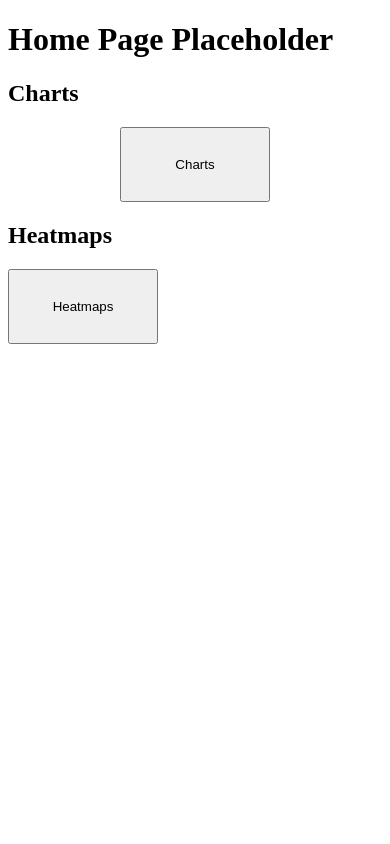
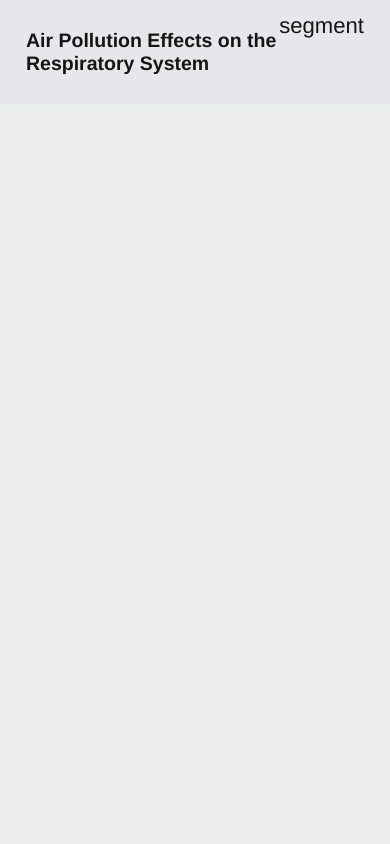
Before and after one commit to arianajoslyn/Air-Pollution-Effects-on-the-Respiratory-System, a Flask app: template templates/index.html in a window 390 px wide. Run offline with Flask 2, Linux system fonts and the light colour scheme; the template is opened without the code that fills it, so the values that code supplies are empty; some libraries are stand-ins or nearby versions.

Commit message:
update index and style

```diff
--- a/templates/index.html
+++ b/templates/index.html
@@ -1,10 +1,43 @@
 <!DOCTYPE html>
-<html>
+<html lang="en">
+
 <head>
+  <meta charset="UTF-8">
+  <meta name="viewport" content="width=device-width, initial-scale=1.0">
+  <meta http-equiv="X-UA-Compatible" content="ie=edge">
+  <link rel="stylesheet" href="style.css">
+  <title>Air Pollution Effects on the Respiratory System</title>
+</head>
 <body>
-<h1>Home Page Placeholder</h1>
-<h2>Charts</h2><p align="center"><a href=Charts/Charts.html ><button class=grey style="height:75px;width:150px">Charts</button></a></p>
-<h2>Heatmaps</h2><p align="left"><a href=Heatmaps/Heatmaps.html ><button class=grey style="height:75px;width:150px">Heatmaps</button></a></p>
+  <nav class="navbar">
+      <div class="container">
+        <div>
+          <h1>Air Pollution Effects on the Respiratory System</h1>
+        <div class="menu">
+          <ul>
+            <li>
+              <a href="#"></a>
+            </li>
+            <li>
+              <a href="Charts/Charts.html" ></p><button class=grey style="height:75px;width:150px">Charts</button></a>
+            </li>
+            <li>
+              <a href="Heatmaps/Heatmaps.html"><button class=grey style="height:75px;width:150px">Heatmaps</button></a>
+            <li>
+              <a href="#"></a>
+            </li>
+          </ul>
+          <ul class="options">
+        </ul>
+    </div>
+    </div>
+    <div class="menu-btn">
+      <span class="material-icons">
+        segment
+      </span>
+    </div>
+  </div>
+</nav>
 
 
  <!-- Custom styles for this template-->
--- /dev/null
+++ b/templates/style.css
@@ -0,0 +1,298 @@
+/* Sticky Footer rules (https://getbootstrap.com/examples/sticky-footer/) */
+html {
+  position: relative;
+  min-height: 100%;
+}
+
+body {
+  margin: 0;
+  font-family: Helvetica, sans-sefif;
+  color: rgb(23, 20, 20);
+  background: #ecedef;
+  min-height: 100vh;
+}
+
+* {
+  box-sizing: border-box;
+  margin: 2;
+  padding: 2;
+}
+
+h1,h2, h3, h4 {
+  margin: 1;
+}
+
+a {
+  text-decoration: none;
+  color: #fff;
+}
+
+p {
+  color: #6b6f8a;
+  font-size: 0.9em;
+}
+
+small {
+  color: #6b6f8a;
+}
+
+ul {
+  list-style-type: none;
+  margin: 0;
+  padding: 0;
+}
+
+/* width */
+::-webkit-scrollbar {
+  width: 10px;
+}
+
+/* Track */
+::-webkit-scrollbar-track {
+  background: #dfe1e6;
+}
+
+/* Handle */
+::-webkit-scrollbar-thumb {
+  background: #6b6f8a;
+}
+
+/*===== Navbar =====*/
+.navbar {
+  text-decoration: none;
+  background: #e6e6eb;
+  z-index: 5;
+  position: fixed;
+  width: 100%;
+}
+
+.navbar .container {
+  max-width: 1250px;
+  padding: 1em 2em;
+  margin: 0 auto;
+}
+
+.navbar .container > div {
+  display: grid;
+  grid-template-columns: fr 6fr;
+  align-items: center;
+}
+
+.navbar .menu,
+.navbar .social-media {
+  display: flex;
+  justify-content: space-between;
+  align-items: center;
+}
+
+.navbar ul {
+  display: inline-block;
+}
+
+.navbar ul li {
+  display: inline-block;
+  margin: 0 0.5em;
+}
+
+.navbar ul a {
+  font-size: 0.8em;
+  text-transform: uppercase;
+  color: #6b6f8a;
+  padding-bottom: 0.2em;
+  transition: 0.3s;
+}
+
+.navbar ul a:hover {
+  color: #fff;
+}
+
+.navbar .active {
+  border-bottom: 2px #03dcee solid;
+  color: #fff;
+}
+
+.navbar .container .menu-btn {
+  display: none;
+}
+
+.options span {
+  font-size: 2em;
+  color: #fff;
+}
+
+.profile-img {
+  width: 2.5em;
+  border-radius: 50%;
+}
+
+.notification { position: relative; }
+
+.notification::before {
+  content: '5';
+  position: absolute;
+  top: -1.5em;
+  right: -0.5em;
+  width: 1.5em;
+  height: 1.5em;
+  background: #ea335d;
+  color: #fff;
+  border-radius: 50%;
+  text-align: center;
+  line-height: 22px;
+}
+/*===== Dashboard =====*/
+.dashboard {
+  margin-top: 20px;
+  background: #172042;
+  padding: 2em;
+  display: grid;
+  grid-template-columns: 1fr 2fr ;
+  justify-content: center;
+  grid-gap: 2em;
+  /* position: absolute;
+  top: 4.1em;
+  right: 0; */
+ /* width: calc(100% - 18em);  */
+  overflow-x: hidden;
+}
+
+.panel {
+  background: linear-gradient(90deg, #262a4f, #122442);
+  box-shadow:
+    -5px -5px 8px #293063,
+    5px 5px 8px #11163c;
+  border-radius: 15px;
+  height: 500px;
+  overflow-y: scroll;
+
+}
+
+/*List panel*/
+
+.list li {
+  display: flex;
+  justify-content: space-between;
+  align-items: center;
+  padding: 1.2em;
+
+}
+
+.list li:not(:last-child) {
+  border-bottom: 1px #2a335e solid;
+}
+.person{
+  width: 120px;
+}
+.no_books {
+  color: #2e4fd2;
+  width: 100px;
+  text-align: center;
+}
+
+
+.no_pages {
+  color: #c13232;
+  width: 100px;
+  text-align: center;
+}
+
+
+/*Charts*/
+#scientificChart {
+  grid-column-start: span 3;
+}
+#barChart{
+  width: 100%;
+  overflow-x: scroll;
+}
+
+@media screen and (max-width: 1150px) {
+  .dashboard, .sales {
+    grid-template-columns: 1fr 1fr;
+  }
+  #scientificChart, .sales {
+    grid-column-start: span 2;
+  }
+  .text-horizontal {
+    grid-column-start: span 1;
+  }
+}
+
+@media screen and (max-width: 1050px) {
+  .sidebar {
+    max-width: initial;
+    text-align: center;
+    padding: 5em 1em 1em 1em;
+  }
+  .sidebar a span:not(.material-icons),
+  .note,
+  .sidebar-footer,
+  .title  {
+    display: none;
+  }
+  .sidebar a .material-icons {
+    margin: 0;
+  }
+  .dashboard {
+    width: calc(100% - 4.1em);
+  }
+}
+
+@media screen and (max-width: 800px) {
+  .navbar .container {
+    display: flex;
+    justify-content: space-between;
+    align-items: flex-start;
+  }
+  .navbar .container > div {
+    grid-template-columns: 1fr;
+  }
+  .navbar  .menu {
+    flex-direction: column;
+    align-items: flex-start;
+    height: 0;
+    overflow: hidden;
+    transition: 0.7s;
+  }
+  .navbar ul:nth-child(1) li {
+    display: block;
+    margin: 1em 0;
+  }
+  .navbar ul:nth-child(1) li:nth-child(1) {
+    margin-top: 1.5em;
+  }
+  .navbar ul:nth-child(2) li:nth-child(1) {
+    margin-left: 0;
+  }
+  .navbar .container .menu-btn {
+    display: inline-block;
+    cursor: pointer;
+  }
+  .navbar .container .menu-btn span {
+    font-size: 1.7em;
+  }
+  .navbar .container .nav-toggle {
+    height: 16em;
+  }
+}
+
+@media screen and (max-width: 750px) {
+  .dashboard, .sales {
+    grid-template-columns: 1fr;
+  }
+  #scientificChart, .sales {
+    grid-column-start: span 1;
+  }
+}
+
+@media screen and (max-height: 700px) {
+  .sidebar .container {
+    height: auto;
+  }
+}
+
+@media screen and (max-width: 400px) {
+  html {
+    font-size: 13px;
+  }
+}
```
